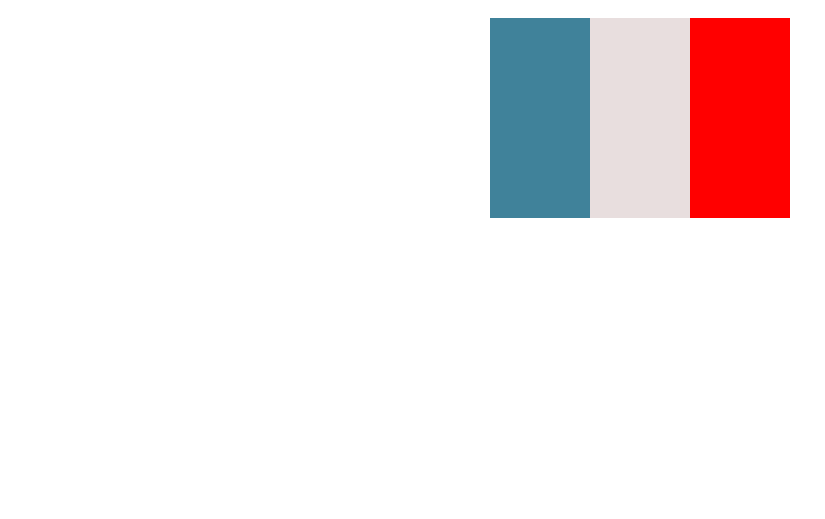
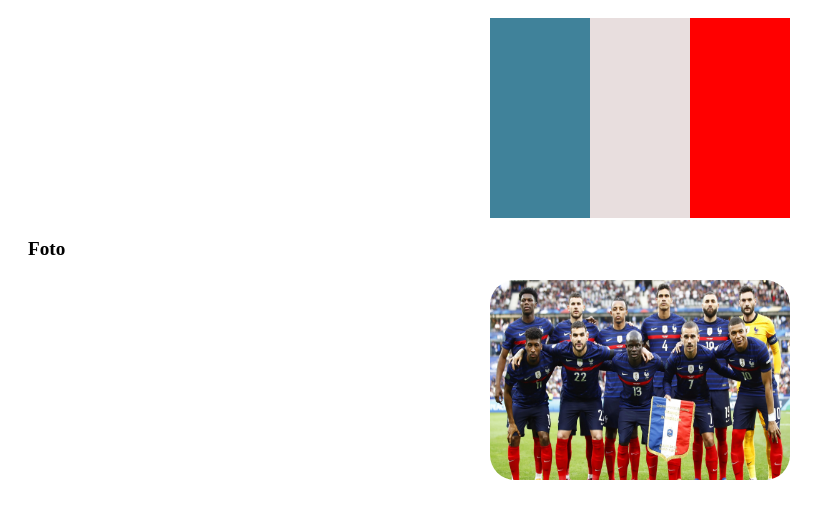
Before and after one commit to MiguelCriollo/Recuperacion-Interfaces, a plain HTML site: page index.html in a window 1280 px wide. Shown: the part 241-760 px from the top of the page, without its empty margins (0-825 px from the left). Drawn offline with Linux system fonts and the light colour scheme.

Commit message:
Segunda Parte

```diff
--- a/estilos.css
+++ b/estilos.css
@@ -1,11 +1,10 @@
-html, body {
+html{
     min-height: 100%;
 }
 h3{
     text-align: center;
 }
 .container1 {
-    width: 100%;
     display: flex;
     align-items: center;
     flex-flow: column;
@@ -17,6 +16,7 @@ h3{
 
 }
 .BanderaFrancia{
+
     display: flex;
     flex-flow: row;
 
@@ -36,6 +36,26 @@ h3{
     height: 200px;
     background: rgb(255, 0, 0);
 }
+.container2{
+    display: flex;
+    align-items: left;
+    flex-flow: column;
+}
+.container3{
+    text-align: center;
+}
+.Imagen{
+    border-radius: 25px;
+    width: 300px;
+    height: 200px;
+
+}
+.Texto1{
+    padding: 20px;
+    text-align: left;
+    font-weight: bold;
+    font-size: larger;
+}
 h1 {
     text-align: center;
     color: rgb(4, 4, 4);
--- a/index.html
+++ b/index.html
@@ -21,7 +21,20 @@
             <div class="cuadrado2"></div>
             <div class="cuadrado3"></div>
         </div>
+
+
+
     </div>
+    <div class="container2">
+        <div class="Texto1">Foto</div>
+
+    </div>
+    <div class="container3">
+        <img class="Imagen" src="EquipoFrancia.jpg" />
+    </div>
+
+
+
 
 </body>
 </html>
```
Also changed, not shown: EquipoFrancia.jpg (added).
